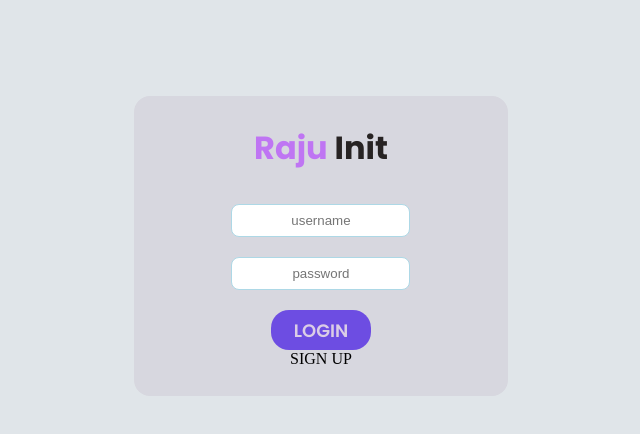
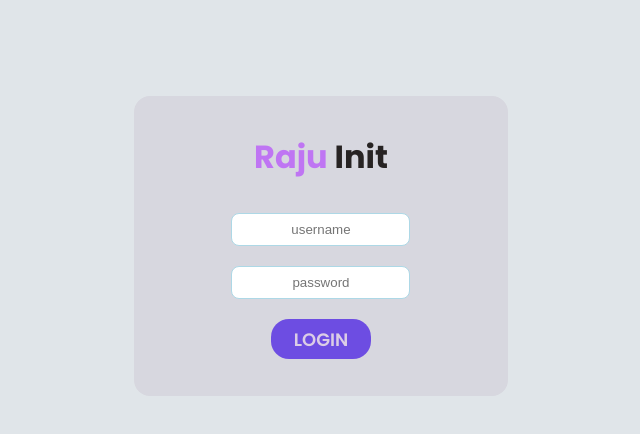
Before and after one commit to raju-init/my-app, a plain HTML site: page index.html in a window 1280 px wide. Shown: the whole page, without its empty margins (319-959 px from the left). Drawn offline with Linux system fonts and the light colour scheme; no server answers.

Commit message:
Update index.html

```diff
--- a/index.html
+++ b/index.html
@@ -32,8 +32,7 @@
           />
           <button type="submit" class="submit-btn">LOGIN</button>
 
-            SIGN UP
-          </button>
+
         </form>
       </section>
     </div>
```
